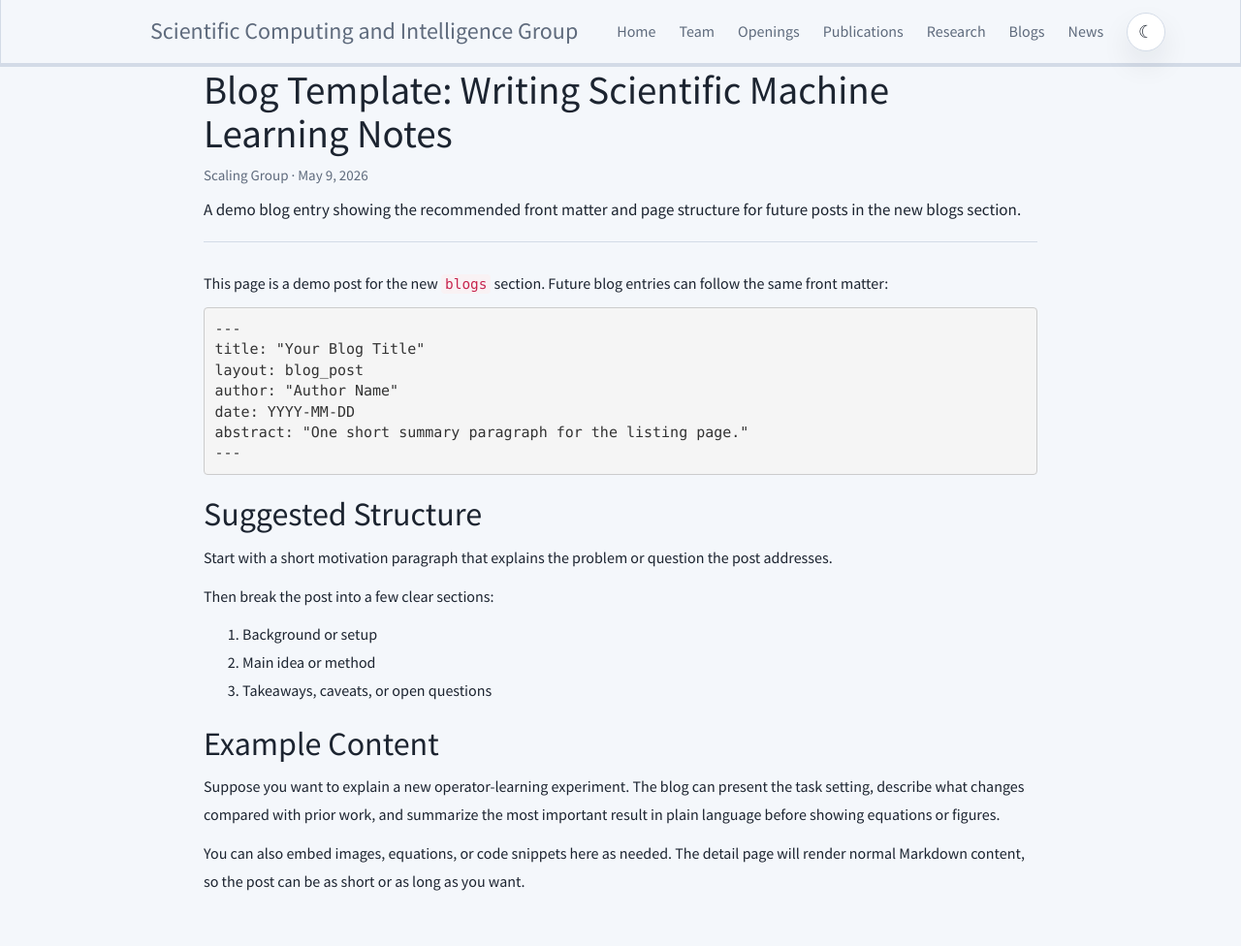
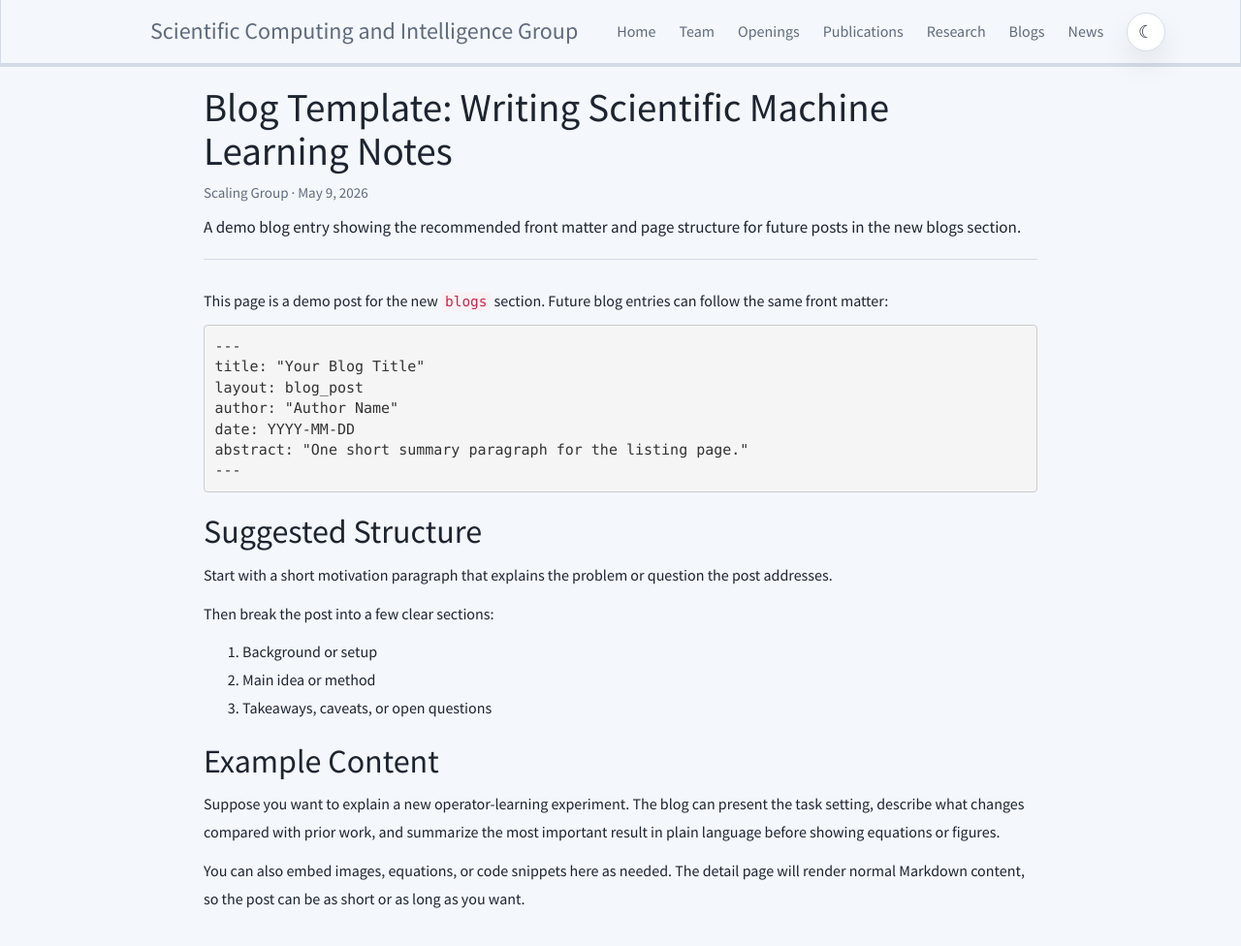
Before and after one commit to scaling-group/scaling-group.github.io, a Jekyll site: the page built from _blogs/2026-05-09-blog-template.md, in a window 1280 px wide and 989 px high. Shown: the top 976 px of the window at 97% size. Built offline with Jekyll 4.4.1, drawn with Linux system fonts in a browser that asks for light colours.

Commit message:
change blog layout

```diff
--- a/css/main.scss
+++ b/css/main.scss
@@ -478,7 +478,7 @@ firstp {
 
 .blog-post {
 	max-width: 860px;
-	margin: 0 auto 48px;
+	margin: 18px auto 48px;
 }
 
 .blog-post__header {
```
